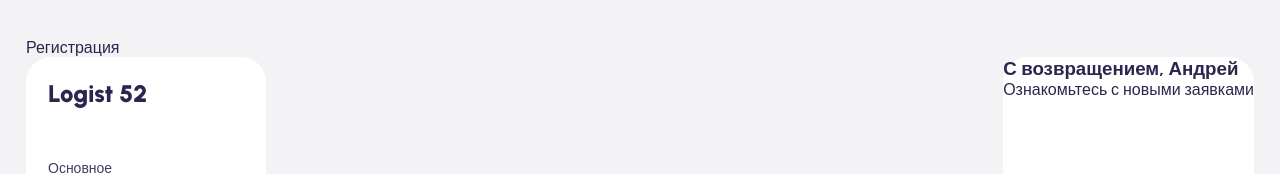
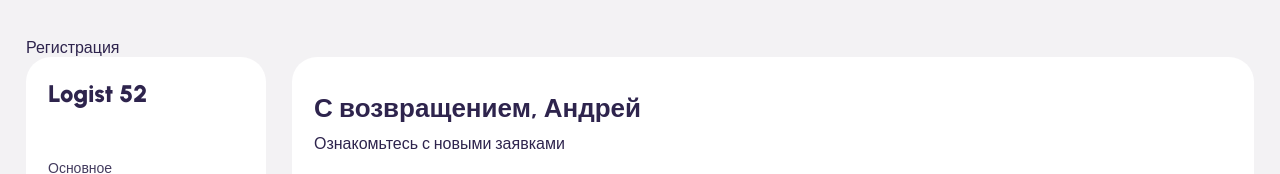
Before and after one commit to NikitaKrylov/HackatonSpring, a SvelteKit app in the folder frontend/: page /auth/register in a window 1280 px wide. Shown: the top 174 px of the page. Built offline with nearby package versions, Linux system fonts and the light colour scheme; a web font is replaced by a local one.

Commit message:
main-header

```diff
--- a/frontend/src/routes/SideBar.svelte
+++ b/frontend/src/routes/SideBar.svelte
@@ -36,8 +36,10 @@
 </div>
 
 <style lang="scss">
+
 .wrapper {
     display: flex;
+    gap: 26px;
     justify-content: space-between;
 }
 
--- a/frontend/src/routes/dashboard/Main/Header.svelte
+++ b/frontend/src/routes/dashboard/Main/Header.svelte
@@ -6,5 +6,8 @@
 </header>
 
 <style>
-
+    h3 {
+        font-size: 26px;
+        margin-bottom: 10px;
+    }
 </style>
--- a/frontend/src/routes/dashboard/Main/Main.svelte
+++ b/frontend/src/routes/dashboard/Main/Main.svelte
@@ -1,16 +1,21 @@
 <script>
     import Header from "./Header.svelte";
+    import Stores from "./Stores.svelte";
 
 </script>
 
 <main>
     <Header/>
+    <Stores/>
 </main>
 
 <style>
     main {
+        width: 100%;
         display: flex;
         background-color: var(--white);
         border-radius: 25px;
+
+        padding: 35px 22px;
     }
 </style>
--- /dev/null
+++ b/frontend/src/routes/dashboard/Main/Stores.svelte
@@ -0,0 +1,5 @@
+<script></script>
+
+<section></section>
+
+<style></style>
```
